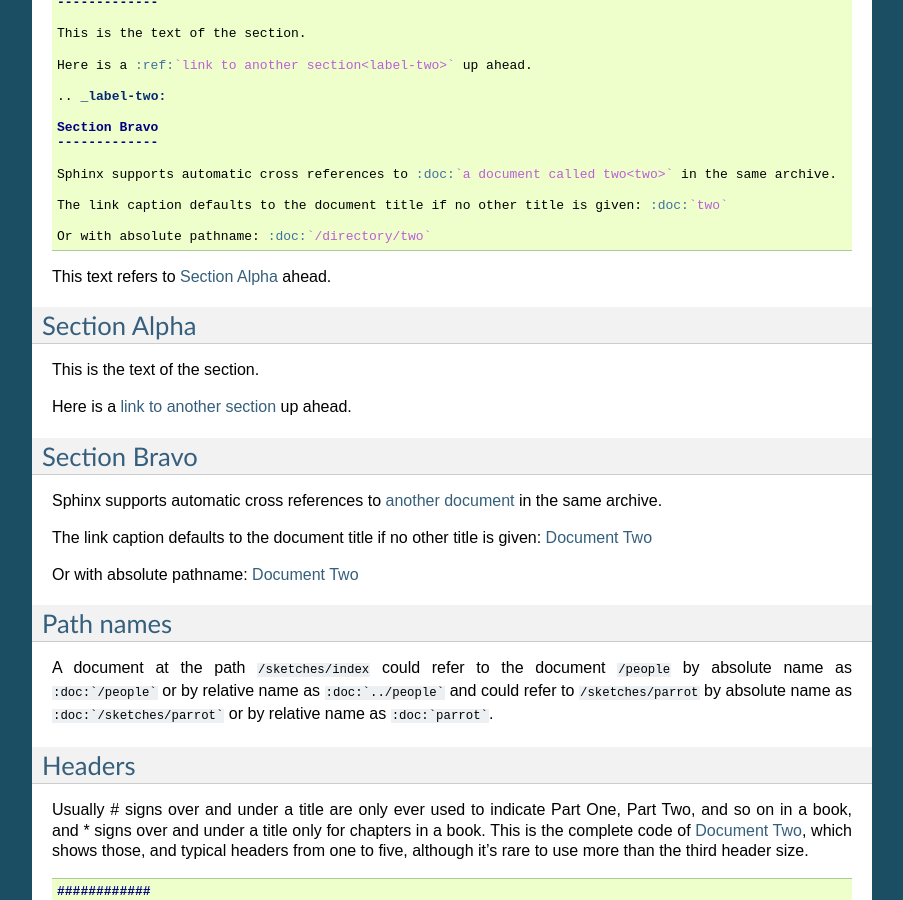
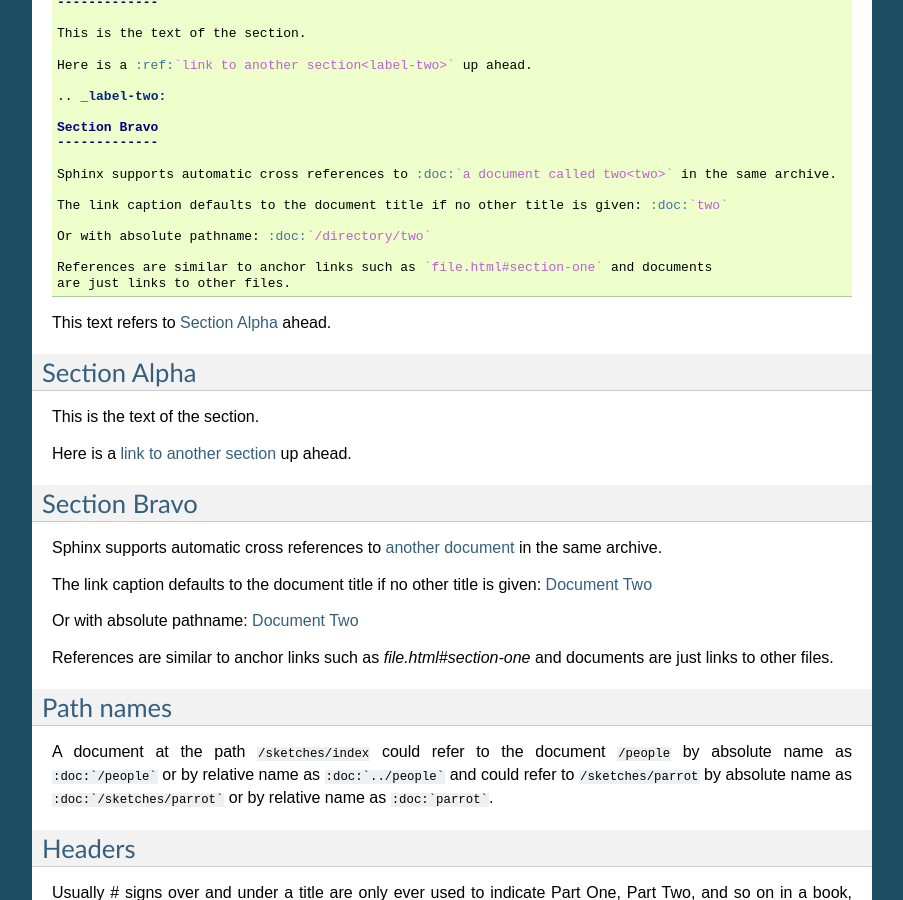
Before and after one commit to electronwill/sphinx, a Sphinx documentation site: the page built from source/directory/sphinx.rst, in a window 1280 px wide and 900 px high, scrolled down 5459 px. Shown: the whole window, without its empty margins (198-1101 px from the left). Built offline with Sphinx 7.4.7, drawn with Linux system fonts in a browser that asks for light colours.

Commit message:
Clarify directives
Clarify directives by adding a comparison to html file links and
anchor references.

```diff
--- a/source/directory/sphinx.rst
+++ b/source/directory/sphinx.rst
@@ -396,6 +396,9 @@ The ref and doc directives for references and documents:
 
   Or with absolute pathname: :doc:`/directory/two`
 
+  References are similar to anchor links such as `file.html#section-one` and documents
+  are just links to other files.
+
 This text refers to :ref:`my-reference-label` ahead.
 
 .. _my-reference-label:
@@ -417,6 +420,9 @@ Sphinx supports automatic cross references to :doc:`another document<two>` in th
 The link caption defaults to the document title if no other title is given: :doc:`two`
 
 Or with absolute pathname: :doc:`/directory/two`
+
+References are similar to anchor links such as `file.html#section-one` and documents
+are just links to other files.
 
 Path names
 ----------
```
